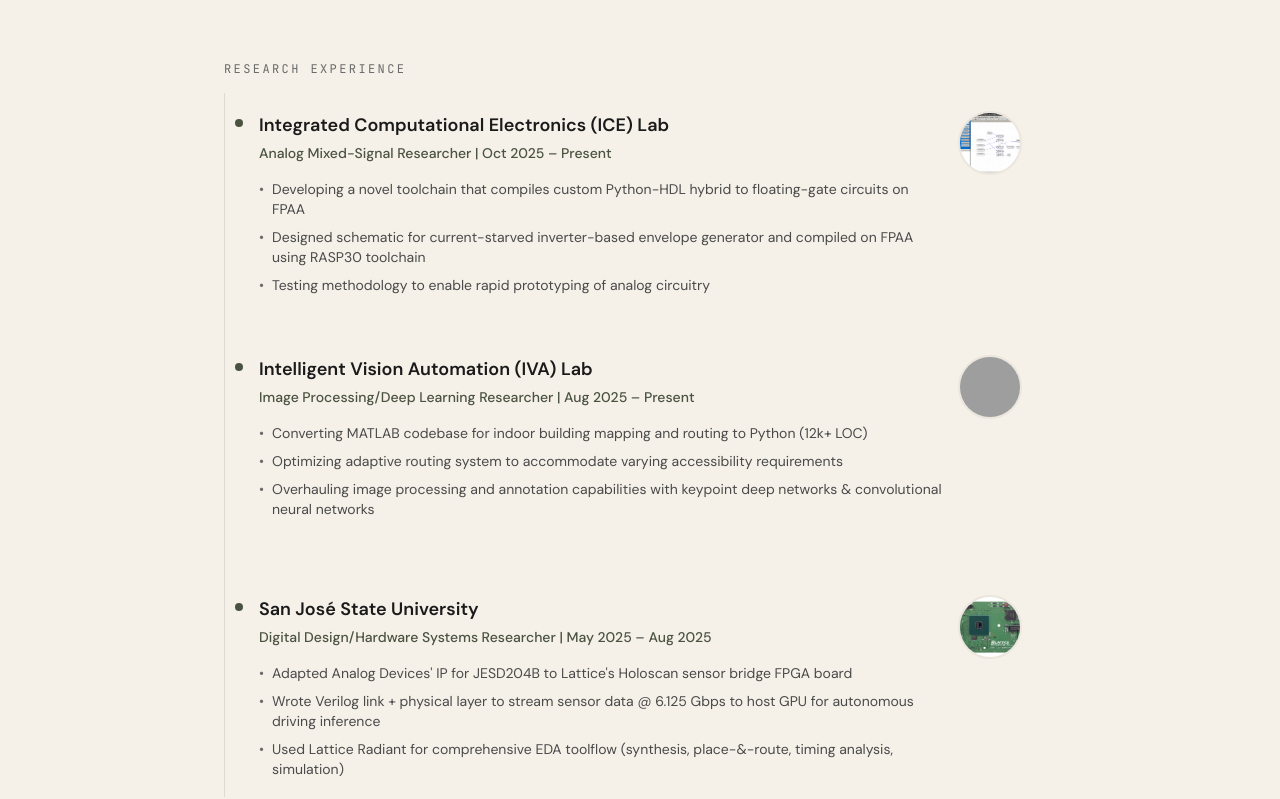
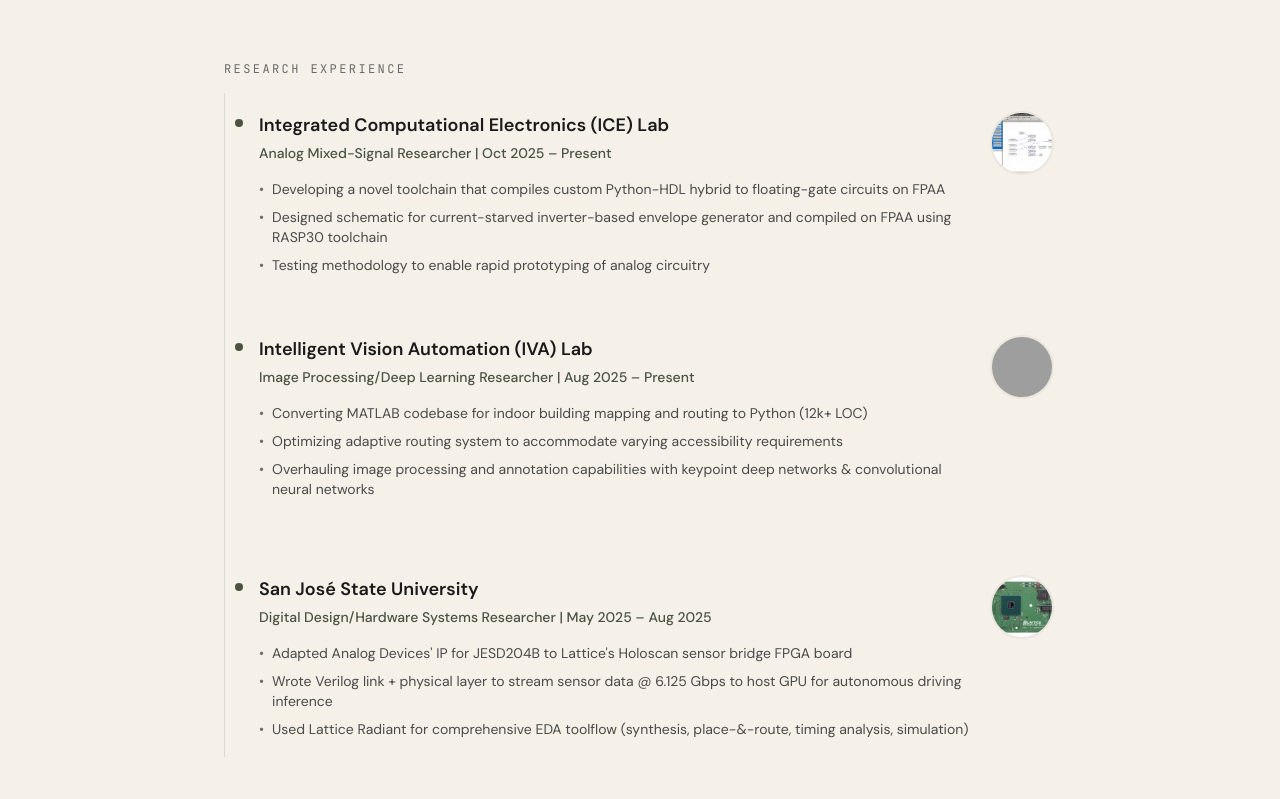
Before and after one commit to nayanramam/portfolio, a plain HTML site: page experiences/index.html in a window 1280 px wide. Shown: the part 192-991 px from the top of the page. Drawn offline with nearby package versions, Linux system fonts and the light colour scheme; grey boxes are pictures that could not be loaded.

Commit message:
updated experience styling 2

```diff
--- a/experiences/index.html
+++ b/experiences/index.html
@@ -41,6 +41,7 @@
             border-radius: 50%;
             background-color: #4a5240;
             transition: all 0.2s ease;
+            opacity: 1;
         }
         .timeline-item {
             display: flex;
@@ -84,28 +85,9 @@
             border-color: rgba(74, 82, 64, 0.2);
         }
         .experience-link:hover article::before {
-            background-color: #1a1a1a;
-            transform: scale(1.2);
+            opacity: 0;
         }
         .experience-link:hover h3 {
-            color: #4a5240;
-        }
-        .experience-link::after {
-            content: 'View details →';
-            position: absolute;
-            right: 0;
-            top: 0;
-            font-size: 0.75rem;
-            font-weight: 500;
-            color: #6b6b6b;
-            opacity: 0.5;
-            transition: all 0.2s ease;
-            transform: translateX(-8px);
-            white-space: nowrap;
-        }
-        .experience-link:hover::after {
-            opacity: 1;
-            transform: translateX(0);
             color: #4a5240;
         }
     </style>
@@ -176,7 +158,7 @@
             <div class="space-y-10 pl-8 border-l border-ink/10">
                 <!-- ICE Lab -->
                 <a href="ice-lab.html" class="experience-link">
-                    <article class="relative timeline-item" style="padding-right: 2rem;">
+                    <article class="relative timeline-item">
                         <div class="timeline-item-content">
                             <h3 class="font-semibold text-lg">Integrated Computational Electronics (ICE) Lab</h3>
                             <p class="text-sm text-olive font-medium mt-1">Analog Mixed-Signal Researcher | Oct 2025 – Present</p>
@@ -203,7 +185,7 @@
 
                 <!-- IVA Lab -->
                 <a href="iva-lab.html" class="experience-link">
-                    <article class="relative timeline-item" style="padding-right: 2rem;">
+                    <article class="relative timeline-item">
                         <div class="timeline-item-content">
                             <h3 class="font-semibold text-lg">Intelligent Vision Automation (IVA) Lab</h3>
                             <p class="text-sm text-olive font-medium mt-1">Image Processing/Deep Learning Researcher | Aug 2025 – Present</p>
@@ -230,7 +212,7 @@
 
                 <!-- San José State -->
                 <a href="sjsu.html" class="experience-link">
-                    <article class="relative timeline-item" style="padding-right: 2rem;">
+                    <article class="relative timeline-item">
                         <div class="timeline-item-content">
                             <h3 class="font-semibold text-lg">San José State University</h3>
                             <p class="text-sm text-olive font-medium mt-1">Digital Design/Hardware Systems Researcher | May 2025 – Aug 2025</p>
@@ -264,7 +246,7 @@
             <div class="space-y-10 pl-8 border-l border-ink/10">
                 <!-- Silicon Jackets -->
                 <a href="silicon-jackets.html" class="experience-link">
-                    <article class="relative timeline-item" style="padding-right: 2rem;">
+                    <article class="relative timeline-item">
                         <div class="timeline-item-content">
                             <h3 class="font-semibold text-lg">Silicon Jackets</h3>
                             <p class="text-sm text-olive font-medium mt-1">Georgia Tech's Chip Design Club</p>
@@ -302,7 +284,7 @@
             <div class="space-y-10 pl-8 border-l border-ink/10">
                 <!-- Interactive Music Group -->
                 <a href="interactive-music-group.html" class="experience-link">
-                    <article class="relative timeline-item" style="padding-right: 2rem;">
+                    <article class="relative timeline-item">
                         <div class="timeline-item-content">
                             <h3 class="font-semibold text-lg">Interactive Music Group</h3>
                             <p class="text-sm text-olive font-medium mt-1">Project Manager | Aug 2025 – Present</p>
@@ -333,7 +315,7 @@
 
                 <!-- Math Modeling -->
                 <a href="math-modeling.html" class="experience-link">
-                    <article class="relative timeline-item" style="padding-right: 2rem;">
+                    <article class="relative timeline-item">
                         <div class="timeline-item-content">
                             <h3 class="font-semibold text-lg">Math Modeling Student Research Group</h3>
                             <p class="text-sm text-olive font-medium mt-1">Team Lead + Lead Researcher | Aug 2024 – Present</p>
```
